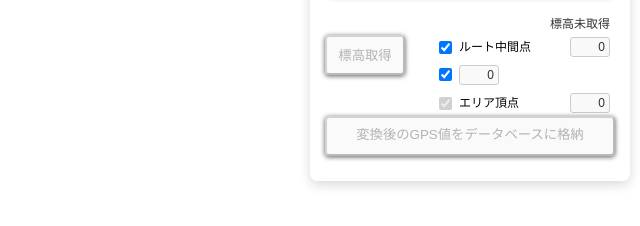
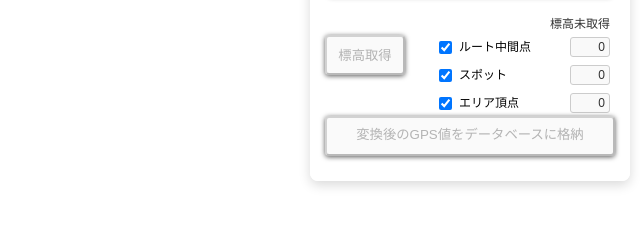
Before and after one commit to sato4app/GeoReferencer, a plain HTML site: page index.html in a window 1280 px wide. Shown: the part 376-602 px from the top of the page, 640-1280 px from the left. Drawn offline with nearby package versions, Linux system fonts and the light colour scheme; no server answers.

Commit message:
add area-poligon-point checkbox: bug fix 1

```diff
--- a/index.html
+++ b/index.html
@@ -138,11 +138,13 @@
                     <div class="elevation-checkbox-item">
                         <label>
                             <input type="checkbox" id="elevationSpotCheckbox" checked>
-                            <input type="text" id="elevationSpotCount" readonly value="0" class="count-field">
+                            スポット
+                        </label>
+                        <input type="text" id="elevationSpotCount" readonly value="0" class="count-field">
                     </div>
                     <div class="elevation-checkbox-item">
                         <label>
-                            <input type="checkbox" id="elevationAreaVertexCheckbox" checked disabled>
+                            <input type="checkbox" id="elevationAreaVertexCheckbox" checked>
                             エリア頂点
                         </label>
                         <input type="text" id="elevationAreaVertexCount" readonly value="0" class="count-field">
```
